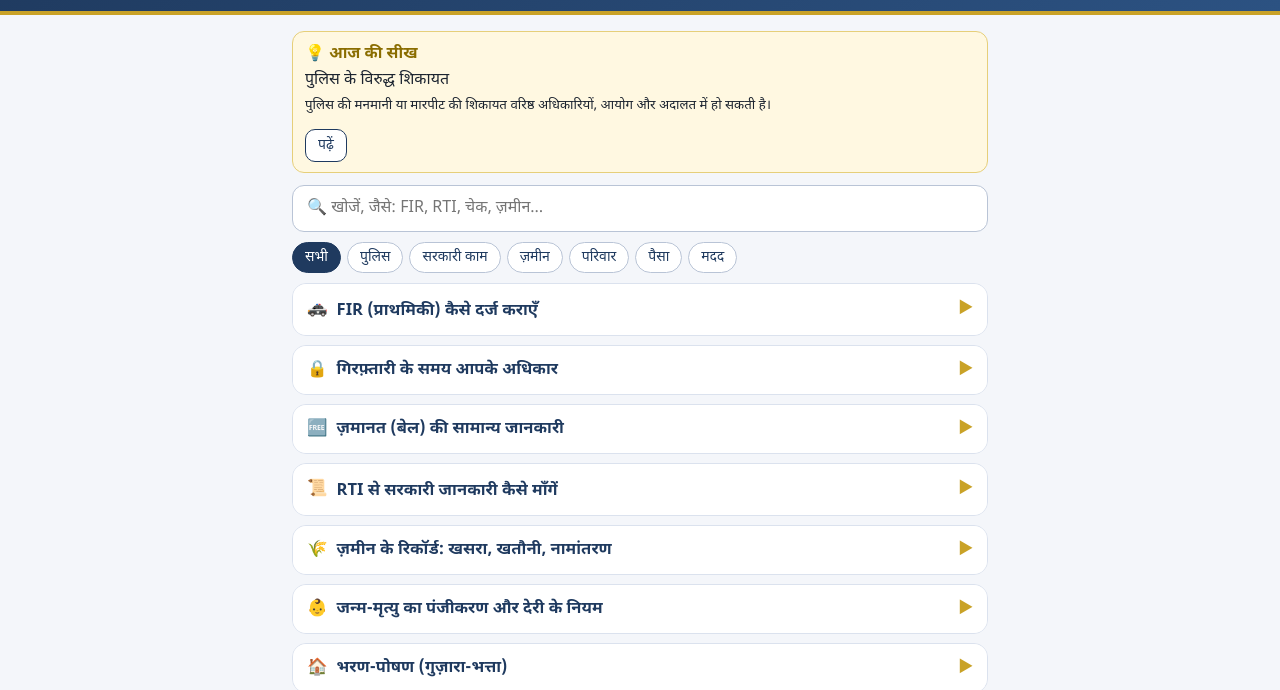
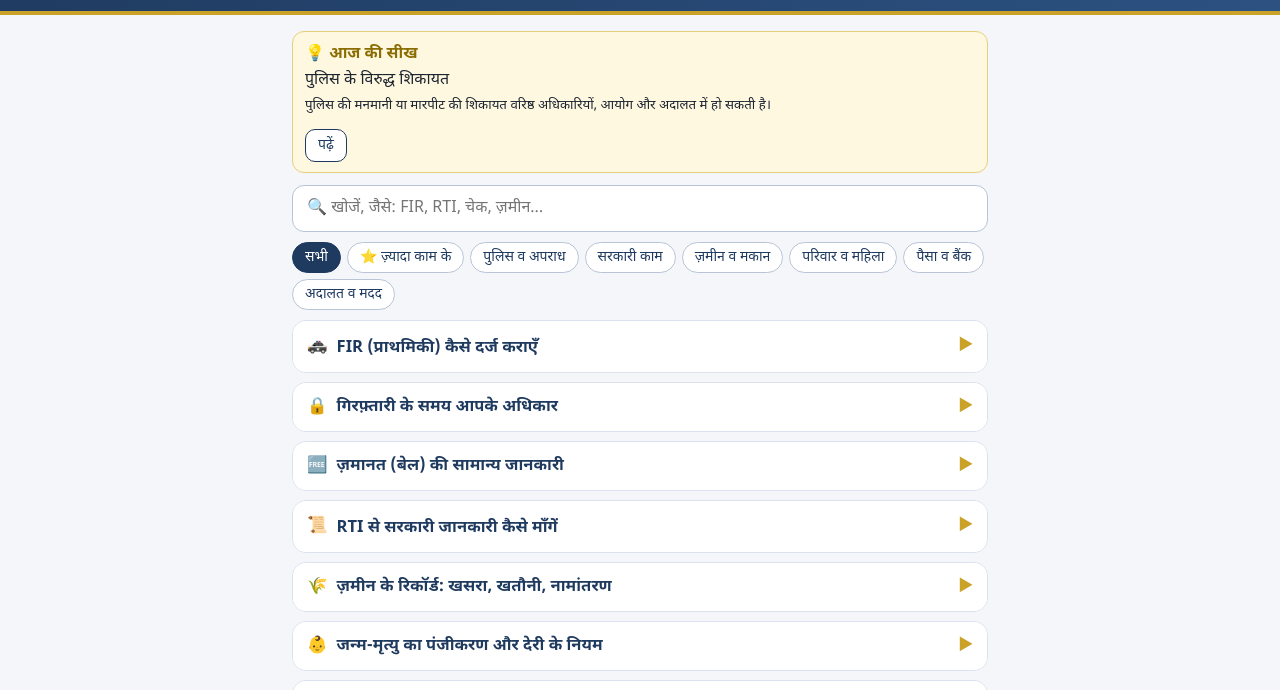
Before and after one commit to vimalshubham3-tech/varahiya-kundli, a plain HTML site: page kanooni/index.html in a window 1280 px wide. Shown: the part 77-767 px from the top of the page. Drawn offline with Linux system fonts and the light colour scheme.

Commit message:
kanooni v06: better categories + top list
Co-Authored-By: Claude Sonnet 5.5 <noreply@anthropic.com>
Claude-Session: https://claude.ai/code/session_01CtWzDWfQzNawn28ZN6y1gy

```diff
--- a/kanooni/index.html
+++ b/kanooni/index.html
@@ -5,7 +5,7 @@
 <meta name="viewport" content="width=device-width,initial-scale=1">
 <meta http-equiv="Content-Security-Policy" content="default-src 'none'; script-src 'unsafe-inline'; style-src 'unsafe-inline'; img-src 'self' data:; connect-src 'self'; manifest-src 'self'; worker-src 'self'; object-src 'none'; base-uri 'none'; form-action 'none'">
 <meta name="theme-color" content="#1f3a5f">
-<meta name="kn-ver" content="5">
+<meta name="kn-ver" content="6">
 <title>निःशुल्क कानूनी मार्गदर्शन</title>
 <link rel="manifest" href="manifest.webmanifest">
 <link rel="icon" href="../icon-192.png">
@@ -332,7 +332,9 @@ var T=[
  h:["वरिष्ठ नागरिक हेल्पलाइन 14567 पर सलाह ली जा सकती है।","SDM कार्यालय में सादे काग़ज़ पर आवेदन दें।"],
  d:["आयु और संबंध का प्रमाण, आमदनी का ब्यौरा"]}
 ];
-var CATS=["सभी"];T.forEach(function(x){if(CATS.indexOf(x.cat)<0)CATS.push(x.cat);});
+var MAP={"fir": "पुलिस व अपराध", "arrest": "पुलिस व अपराध", "bail": "पुलिस व अपराध", "policecomp": "पुलिस व अपराध", "cheating": "पुलिस व अपराध", "atrocities": "पुलिस व अपराध", "cyber": "पुलिस व अपराध", "maint": "परिवार व महिला", "dv": "परिवार व महिला", "divorce": "परिवार व महिला", "marriagereg": "परिवार व महिला", "adoption": "परिवार व महिला", "posh": "परिवार व महिला", "daughter": "परिवार व महिला", "succession": "परिवार व महिला", "heirdoc": "परिवार व महिला", "child": "परिवार व महिला", "will": "परिवार व महिला", "land": "ज़मीन व मकान", "propbuy": "ज़मीन व मकान", "neighbour": "ज़मीन व मकान", "tenant": "ज़मीन व मकान", "consumer": "पैसा व बैंक", "cheque": "पैसा व बैंक", "bankloan": "पैसा व बैंक", "insurance": "पैसा व बैंक", "legalnotice": "पैसा व बैंक", "accident": "पैसा व बैंक", "labour": "पैसा व बैंक", "rti": "सरकारी काम", "schemes": "सरकारी काम", "samiti": "सरकारी काम", "affidavit": "सरकारी काम", "electricity": "सरकारी काम", "ration": "सरकारी काम", "birth": "सरकारी काम", "traffic": "सरकारी काम", "legal-aid": "अदालत व मदद", "lokadalat": "अदालत व मदद", "summons": "अदालत व मदद", "civilcrim": "अदालत व मदद", "ecourts": "अदालत व मदद", "disability": "अदालत व मदद", "senior": "अदालत व मदद"};T.forEach(function(x){if(MAP[x.id])x.cat=MAP[x.id];});
+var TOP=["fir", "rti", "land", "cheque", "dv", "consumer", "legal-aid", "cyber", "daughter", "bankloan"],TOPC="⭐ ज़्यादा काम के";
+var CATS=["सभी",TOPC];T.forEach(function(x){if(CATS.indexOf(x.cat)<0)CATS.push(x.cat);});
 var $=function(i){return document.getElementById(i);},cur="सभी",term="";
 function esc(s){return String(s).replace(/[&<>"]/g,function(c){return{"&":"&amp;","<":"&lt;",">":"&gt;",'"':"&quot;"}[c];});}
 function ul(a){return"<ul>"+a.map(function(x){return"<li>"+esc(x)+"</li>";}).join("")+"</ul>";}
@@ -343,7 +345,7 @@ function share(x){
 function render(){
  var q=term.trim().toLowerCase(),L=$("list"),out=[];
  T.forEach(function(x){
-  if(cur!=="सभी"&&x.cat!==cur)return;
+  if(cur===TOPC){if(TOP.indexOf(x.id)<0)return;}else if(cur!=="सभी"&&x.cat!==cur)return;
   var hay=(x.t+" "+x.s+" "+x.a.join(" ")+" "+x.h.join(" ")+" "+(x.d||[]).join(" ")).toLowerCase();
   if(q&&hay.indexOf(q)<0)return;out.push(x);
  });
```
